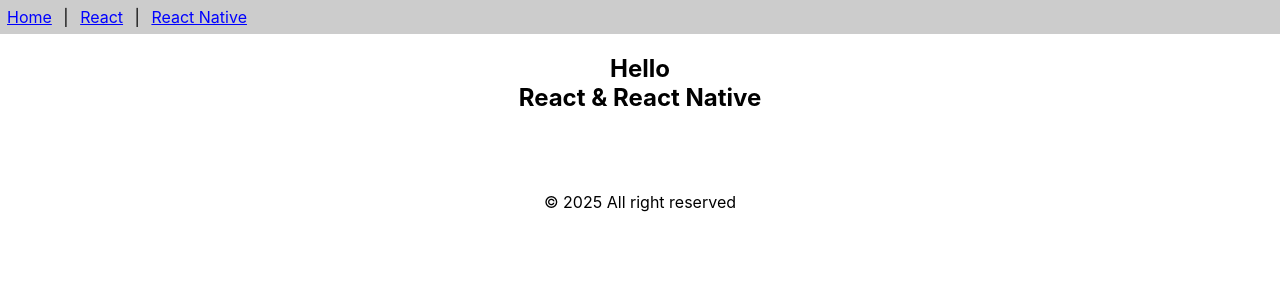
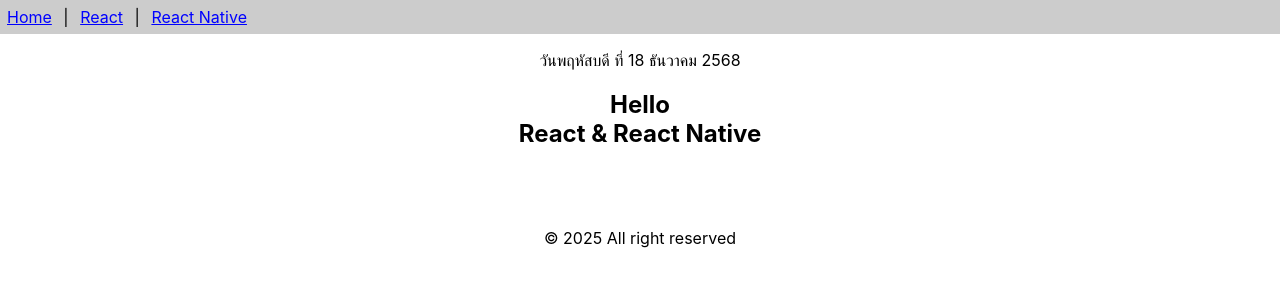
Before and after one commit to s6703052411350-sketch/app1, a React (Create React App) app: page / in a window 1280 px wide. Shown: the top 300 px of the page. Built offline with nearby package versions, Linux system fonts and the light colour scheme.

Commit message:
Class components
Class components

```diff
--- a/src/App.js
+++ b/src/App.js
@@ -2,11 +2,22 @@ import logo from './logo.svg';
 import './App.css';
 import React from 'react';
 import { Content, Footer, Header } from './func-components';
-
+import Calendar from './class-components';
 
 function App() {
 return (
-  [<Header/>,<Content/>,<Footer/>]
+  <>
+  <Header/>
+    <p>
+        <center>
+          <Calendar />
+        </center>
+  </p>
+  <Content/>
+  <Footer/>
+
+  </>
+
 )
 
 }
--- /dev/null
+++ b/src/class-components.js
@@ -0,0 +1,33 @@
+import React, { Component } from 'react'
+
+export default class Calendar extends Component {
+
+  getDate() {
+    const dayNames = [
+      'อาทิตย์', 'จันทร์', 'อังคาร', 'พุธ',
+      'พฤหัสบดี', 'ศุกร์', 'เสาร์'
+    ]
+
+    const monthNames = [
+      'มกราคม', 'กุมภาพันธ์', 'มีนาคม', 'เมษายน',
+      'พฤษภาคม', 'มิถุนายน', 'กรกฎาคม', 'สิงหาคม',
+      'กันยายน', 'ตุลาคม', 'พฤศจิกายน', 'ธันวาคม'
+    ]
+
+    const date = new Date()
+    const weekDay = dayNames[date.getDay()]
+    const day = date.getDate()
+    const month = monthNames[date.getMonth()]
+    const year = date.getFullYear() + 543
+
+    return `วัน${weekDay} ที่ ${day} ${month} ${year}`
+  }
+
+  render() {
+    return (
+      <div>
+        {this.getDate()}
+      </div>
+    )
+  }
+}
```
